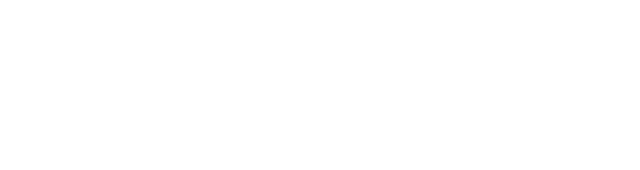
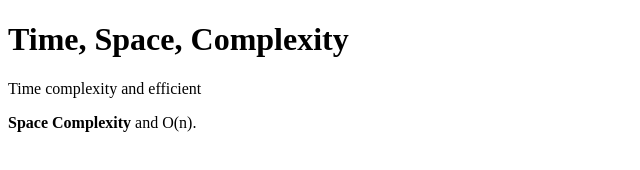
Before and after one commit to acciojob/time-and-space-complexity-SUJITH166, a website: page main.html in a window 1280 px wide. Shown: the whole page, without its empty margins (0-640 px from the left). Drawn offline with Linux system fonts and the light colour scheme.

Commit message:
created a submission

```diff
--- a/main.html
+++ b/main.html
@@ -8,8 +8,12 @@
 
 <body>
 	<!-- the entire body must be written by student -->
+	<h1>Time, Space, Complexity</h1>
+	<p>Time complexity and efficient</p>
+	<p><b>Space Complexity</b> and O(n).</p>
     <script type="text/javascript" src="./script.js">
 </script>
+
 
 </body>
 
```
